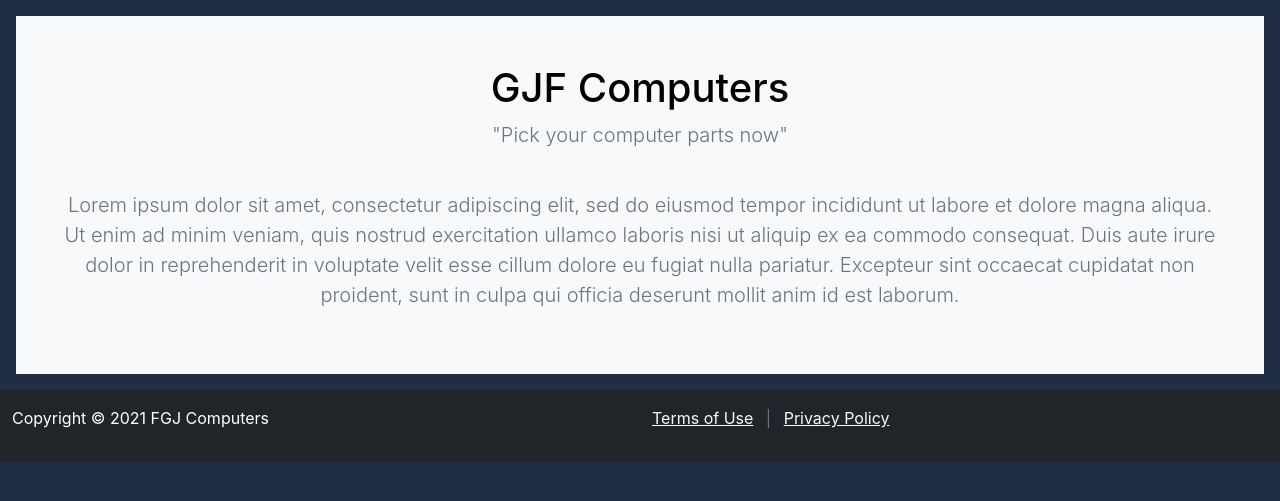
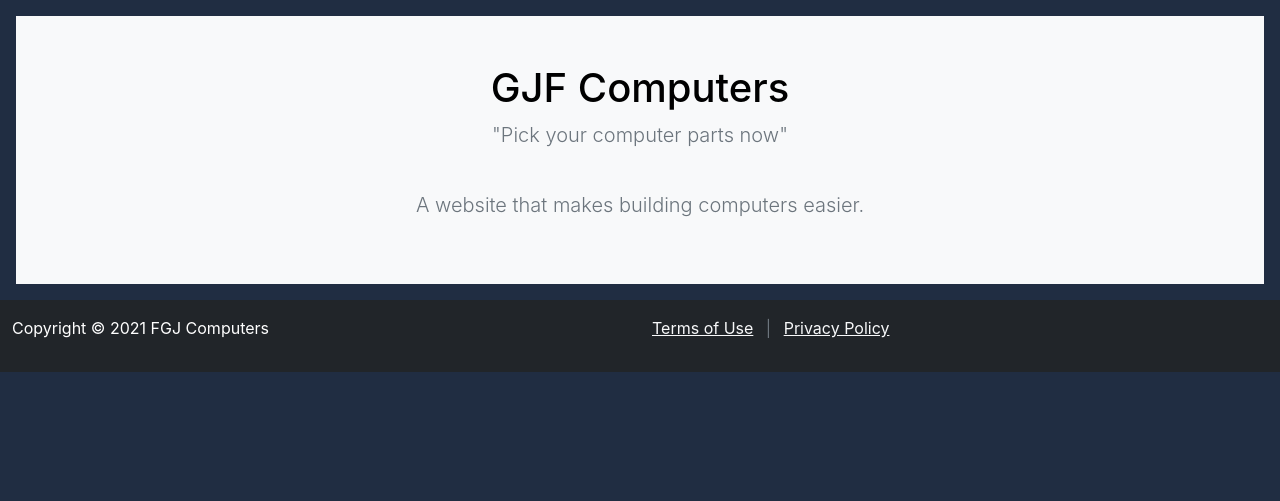
Before and after one commit to aragahan/CS-121-MP, a Django app: page /about/ in a window 1280 px wide. Shown: the part 80-581 px from the top of the page. Run offline with Django 3.2, Linux system fonts and the light colour scheme.

Commit message:
edited about

```diff
--- a/items/templates/store/about.html
+++ b/items/templates/store/about.html
@@ -5,12 +5,7 @@
     <h1 class="jumbotron-heading">GJF Computers</h1>
     <p class="lead text-muted">"Pick your computer parts now"</p>
     <br>
-    <p class="lead text-muted">Lorem ipsum dolor sit amet, consectetur adipiscing elit, sed do eiusmod tempor
-        incididunt ut labore et dolore
-        magna aliqua. Ut enim ad minim veniam, quis nostrud exercitation ullamco laboris nisi ut aliquip ex ea
-        commodo consequat. Duis aute irure dolor in reprehenderit in voluptate velit esse cillum dolore eu fugiat
-        nulla pariatur. Excepteur sint occaecat cupidatat non proident, sunt in culpa qui officia deserunt mollit
-        anim id est laborum.
+    <p class="lead text-muted">A website that makes building computers easier.
     </p>
 </div>
 {% endblock %}
```
